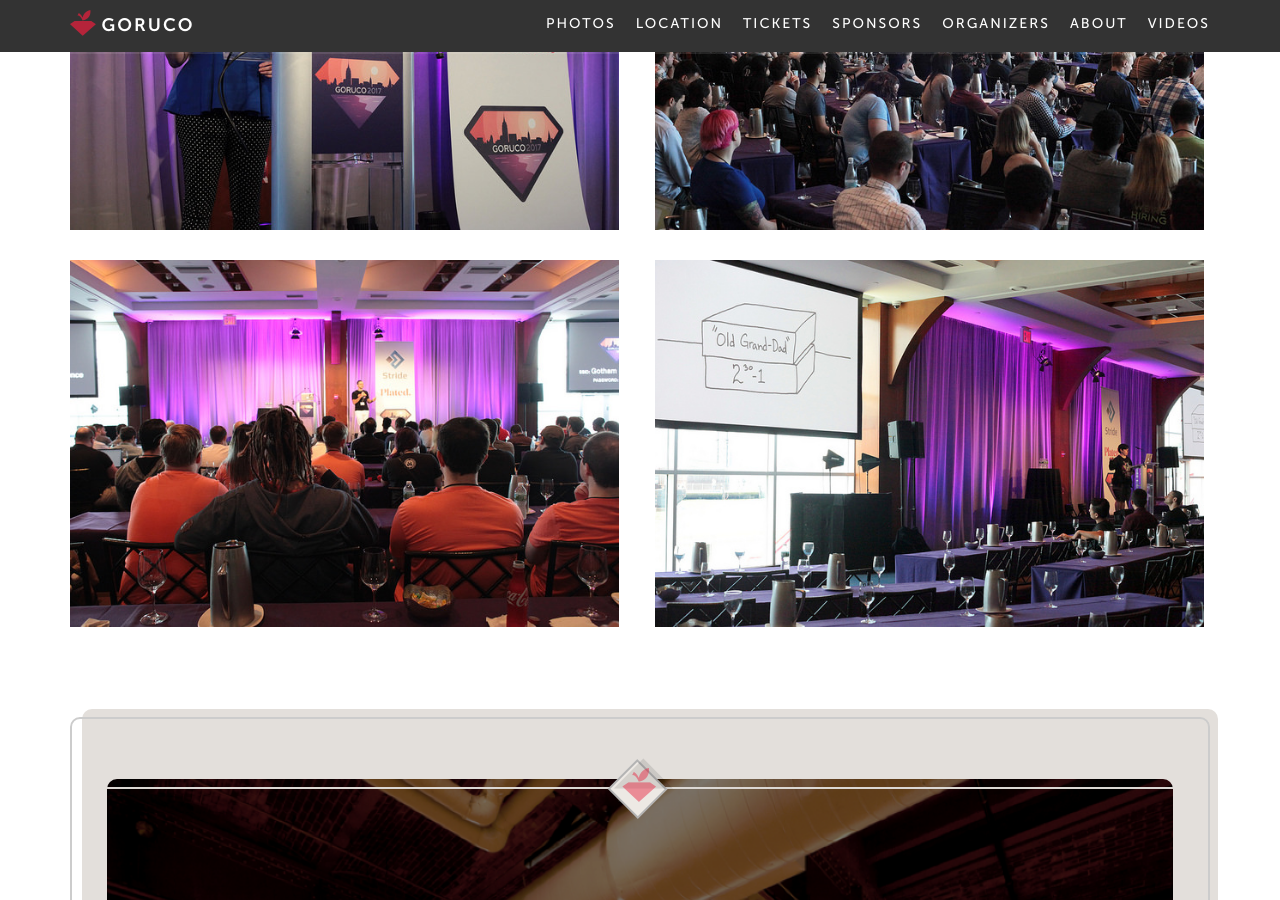
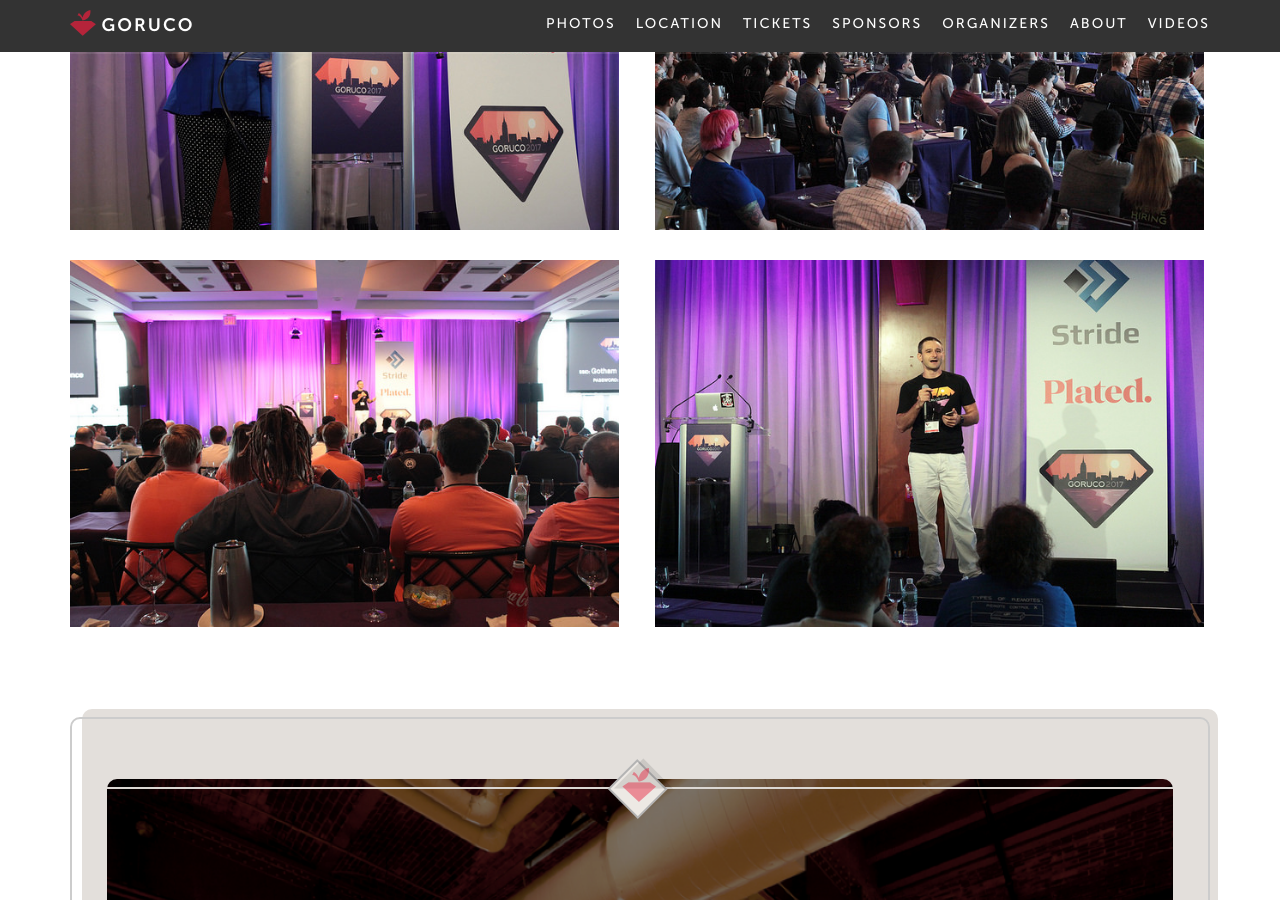
Before and after one commit to paulstefanort/goruco2018, a Jekyll site: the page built from index.html, in a window 1280 px wide and 900 px high, scrolled down 4788 px. Built offline with Jekyll 4.4.1, drawn with Linux system fonts in a browser that asks for light colours.

Commit message:
Another photo update

```diff
--- a/_data/photos.yml
+++ b/_data/photos.yml
@@ -21,4 +21,4 @@
 - filename: 35990736985_b5102b331f_z.jpg
 - filename: 35857958341_a99d931be0_z.jpg
 - filename: 35990553055_6530416bce_z.jpg
-- filename: 35819715592_bfc5d75d07_z.jpg
+- filename: 35990549195_44830dc4d0_z.jpg
```
Also changed, not shown: assets/images/photos/35990549195_44830dc4d0_z.jpg (added).
